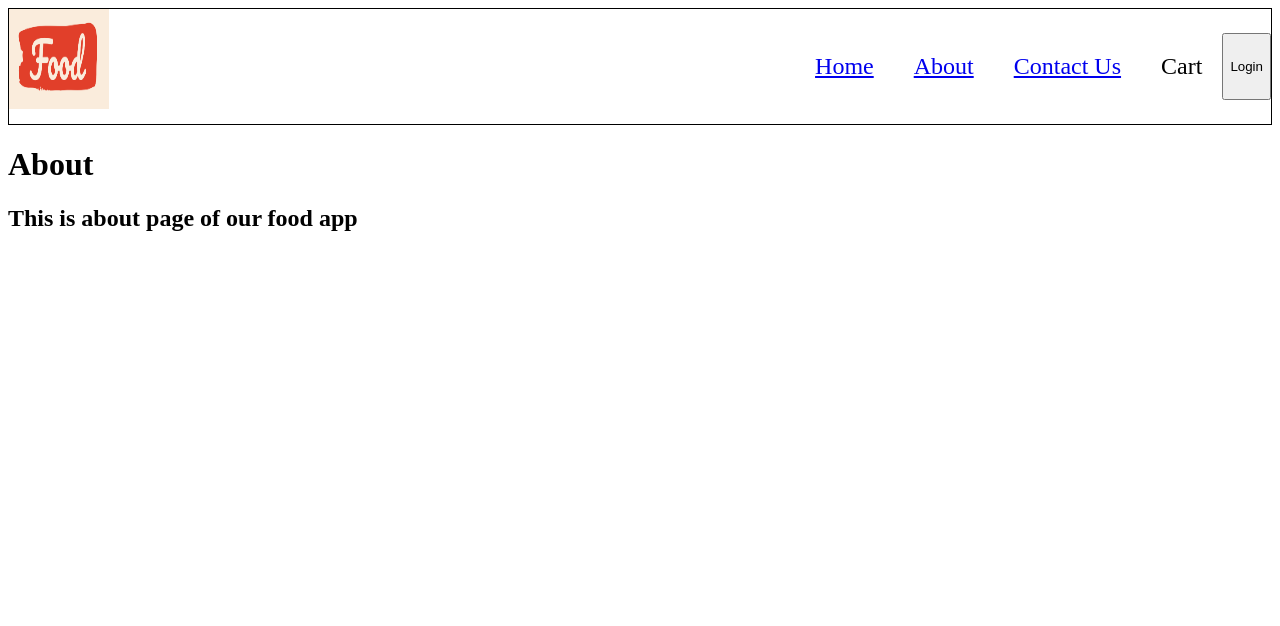
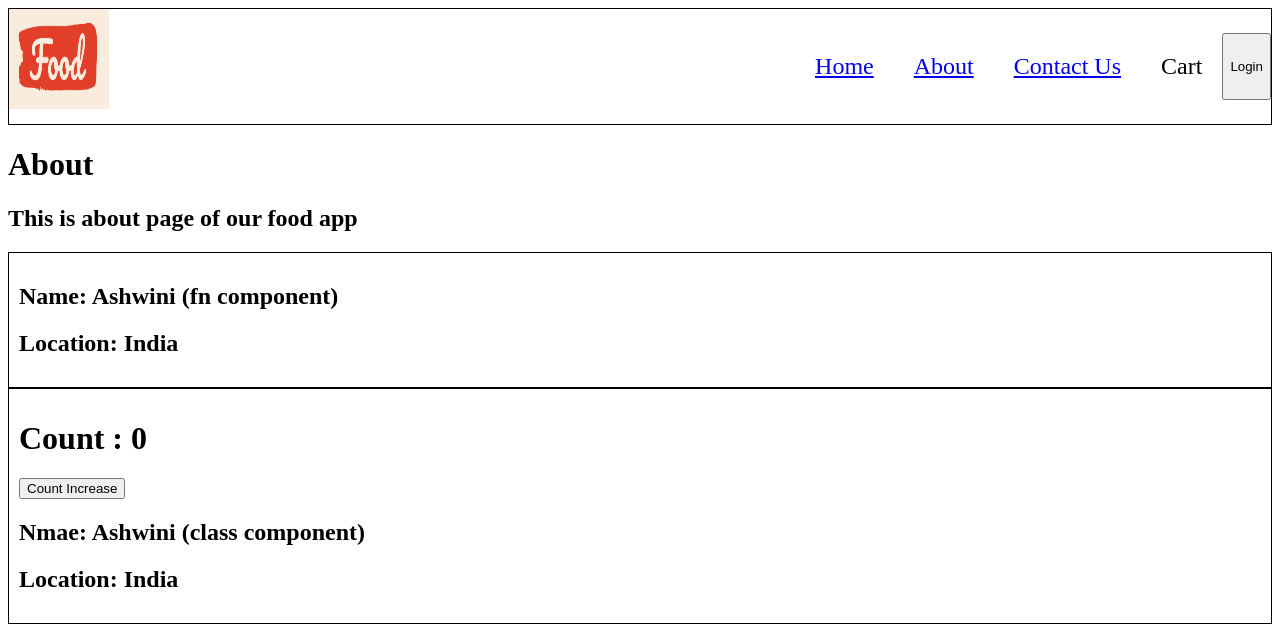
Before and after one commit to ashwiniJais/react, a React (Vite) app: page /about in a window 1280 px wide. Shown: the top 626 px of the page. Built offline with nearby package versions, Linux system fonts and the light colour scheme.

Commit message:
Class based component and state variables in class based component

```diff
--- a/component/About.js
+++ b/component/About.js
@@ -1,8 +1,14 @@
+import User from "./User";
+import UserClass from "./UserClass";
+
 const About =()=>{
     return(
         <div>
             <h1>About</h1>
             <h2>This is about page of our food app</h2>
+
+            <User name={"Ashwini (fn component)"}/>
+            <UserClass name={"Ashwini (class component)"}/>
         </div>
     )
 }
--- /dev/null
+++ b/component/User.js
@@ -0,0 +1,10 @@
+const User= (props)=>{
+    return (
+        <div className="user-card">
+            <h2>Name: {props.name}</h2>
+            <h2>Location: India</h2>
+        </div>
+    )
+}
+
+export default User;
--- /dev/null
+++ b/component/UserClass.js
@@ -0,0 +1,32 @@
+import React from "react";
+
+class UserClass extends React.Component{
+
+    constructor(props){
+        super(props);
+        console.log(props);
+
+        this.state ={
+            count:0,
+        }
+    }
+
+    render(){
+        // or destructure it on the fly before using the props
+        return (
+            <div className="user-card">
+                <h1>Count : {this.state.count}</h1>
+                <button onClick={()=>{
+                    // don't update state variable like this.state.count=this.state.count+1
+                    this.setState({
+                        count:this.state.count+1
+                    })
+                }}>Count Increase</button>
+                <h2>Nmae: {this.props.name}</h2>
+                <h2>Location: India</h2>
+            </div>
+        )
+    }
+}
+
+export default UserClass;
--- a/index.css
+++ b/index.css
@@ -90,3 +90,9 @@
   .filter{
     display: flex;
   }
+
+  .user-card{
+    border: 1px solid black;
+    padding: 10px;
+    width:auto;
+  }
```
